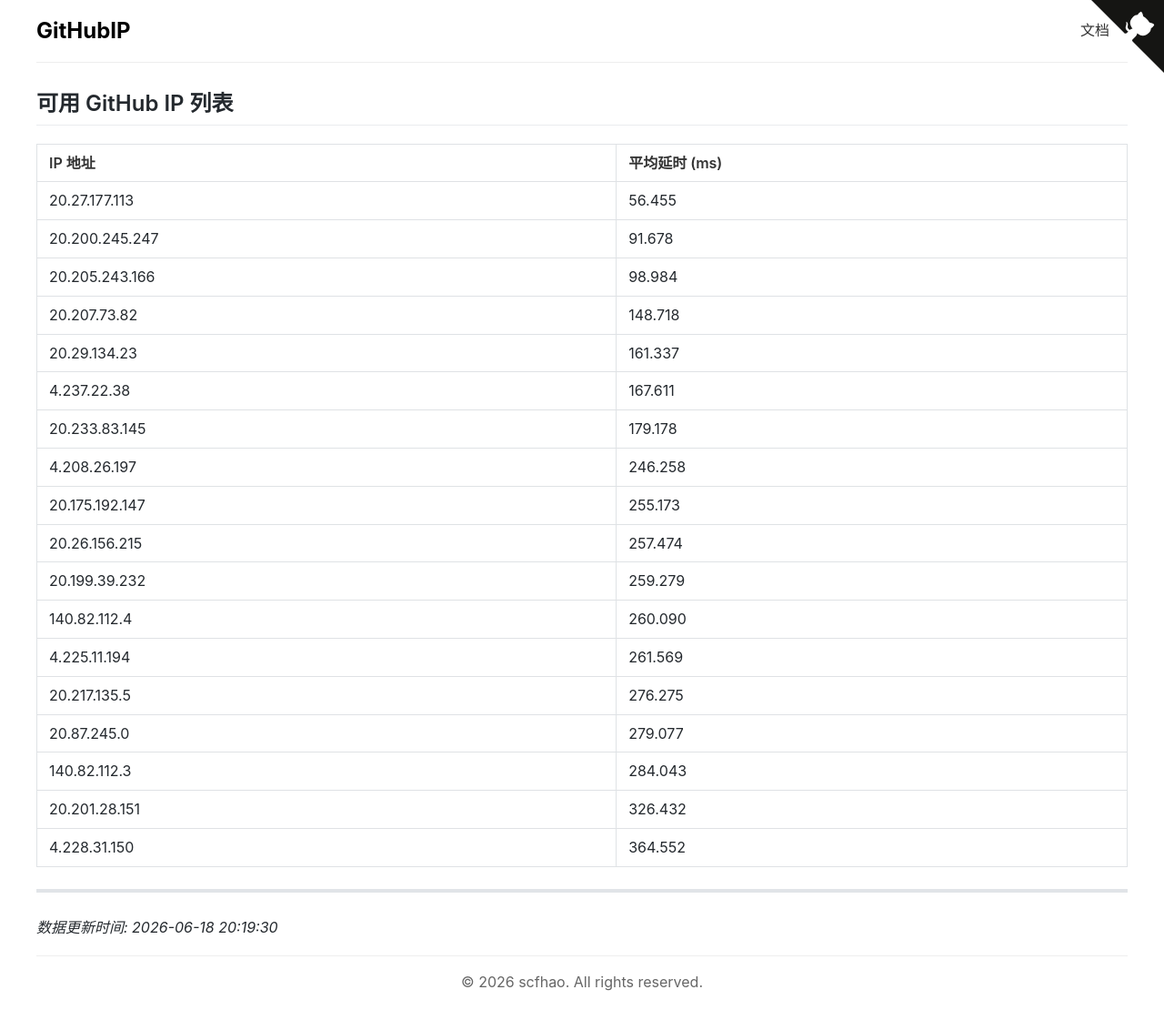
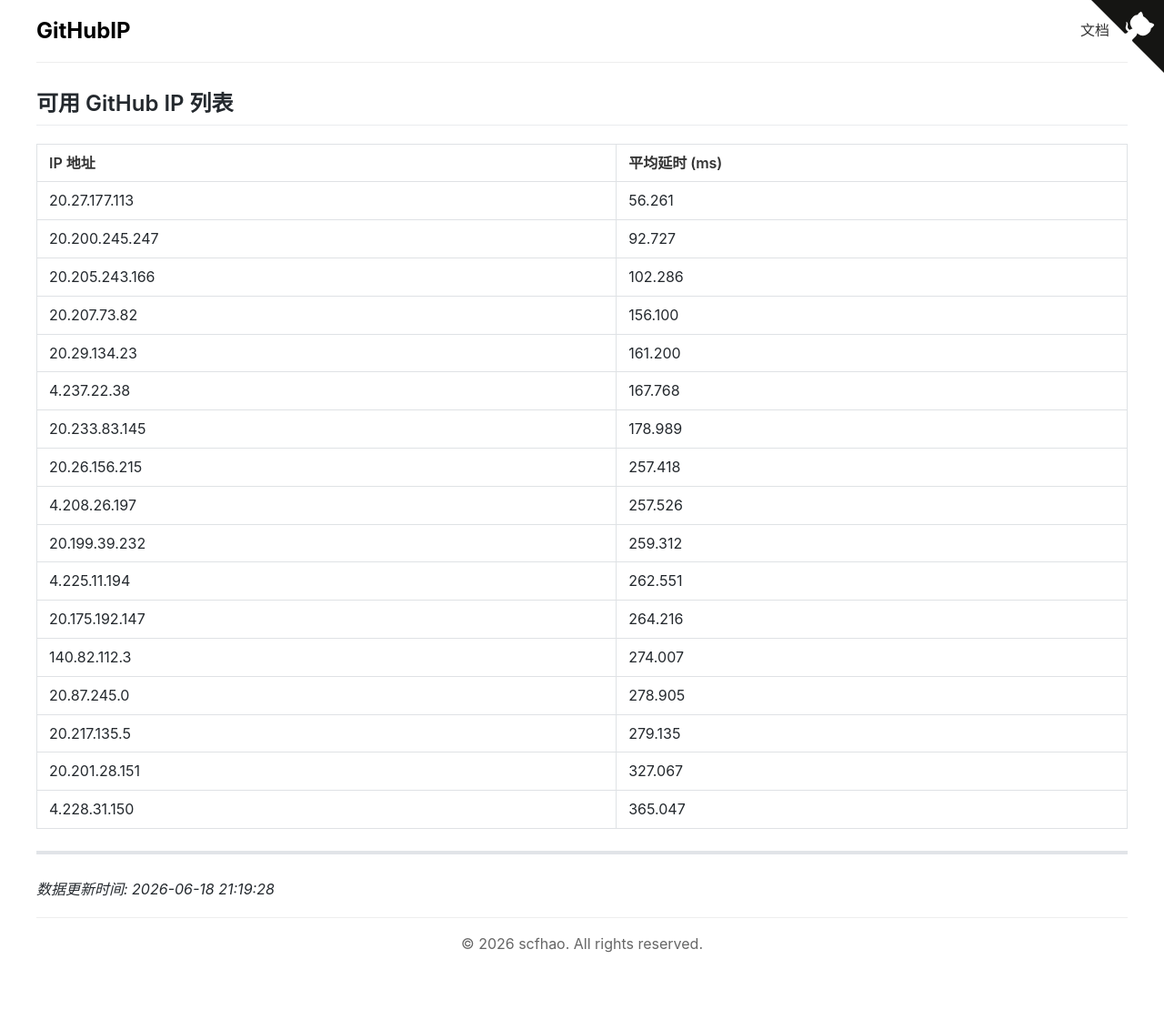
Before and after one commit to scfhao/GitHubIP, a Jekyll site: the page built from index.md, in a window 1280 px wide. Shown: the whole page at 91% size. Built offline with Jekyll 4.4.1, drawn with Linux system fonts in a browser that asks for light colours; after the commit the page ends 1068 px from its top, so only the background shows below that.

Commit message:
自动脚本执行 - 2026-06-18 21:19:28

```diff
--- a/index.md
+++ b/index.md
@@ -1,32 +1,31 @@
 ---
 layout: home
 title: GitHub IP 列表
-date: 2026-06-18 20:19:30
+date: 2026-06-18 21:19:28
 ---
 
 ## 可用 GitHub IP 列表
 
 | IP 地址 | 平均延时 (ms) |
 |---------|--------------|
-| 20.27.177.113 | 56.455 |
-| 20.200.245.247 | 91.678 |
-| 20.205.243.166 | 98.984 |
-| 20.207.73.82 | 148.718 |
-| 20.29.134.23 | 161.337 |
-| 4.237.22.38 | 167.611 |
-| 20.233.83.145 | 179.178 |
-| 4.208.26.197 | 246.258 |
-| 20.175.192.147 | 255.173 |
-| 20.26.156.215 | 257.474 |
-| 20.199.39.232 | 259.279 |
-| 140.82.112.4 | 260.090 |
-| 4.225.11.194 | 261.569 |
-| 20.217.135.5 | 276.275 |
-| 20.87.245.0 | 279.077 |
-| 140.82.112.3 | 284.043 |
-| 20.201.28.151 | 326.432 |
-| 4.228.31.150 | 364.552 |
+| 20.27.177.113 | 56.261 |
+| 20.200.245.247 | 92.727 |
+| 20.205.243.166 | 102.286 |
+| 20.207.73.82 | 156.100 |
+| 20.29.134.23 | 161.200 |
+| 4.237.22.38 | 167.768 |
+| 20.233.83.145 | 178.989 |
+| 20.26.156.215 | 257.418 |
+| 4.208.26.197 | 257.526 |
+| 20.199.39.232 | 259.312 |
+| 4.225.11.194 | 262.551 |
+| 20.175.192.147 | 264.216 |
+| 140.82.112.3 | 274.007 |
+| 20.87.245.0 | 278.905 |
+| 20.217.135.5 | 279.135 |
+| 20.201.28.151 | 327.067 |
+| 4.228.31.150 | 365.047 |
 
 ---
 
-*数据更新时间: 2026-06-18 20:19:30*
+*数据更新时间: 2026-06-18 21:19:28*
```
